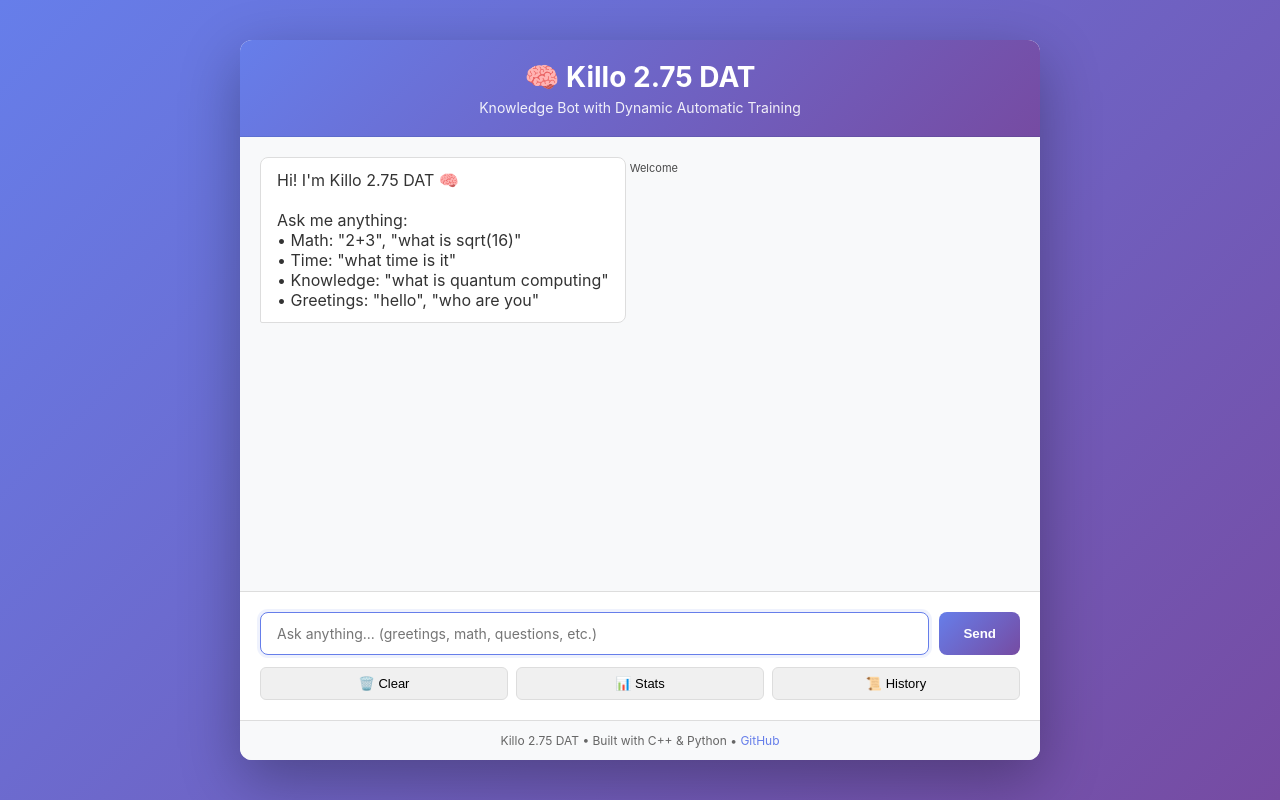
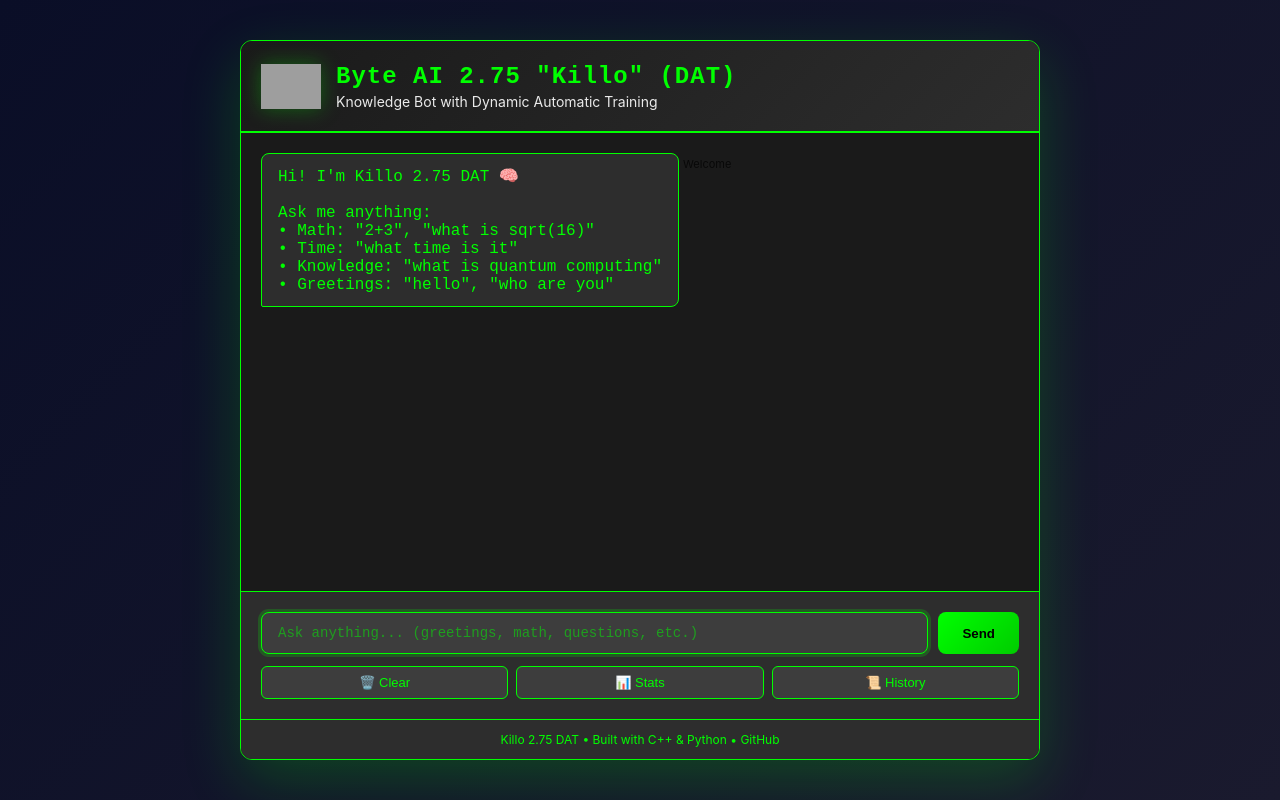
Before and after one commit to RetroGigabyte/Byte_AI, a Python web app: template WEB/templates/index.html in a window 1280 px wide. Run offline with Jinja, Linux system fonts and the light colour scheme; the template is opened without the code that fills it, so the values that code supplies are empty; grey boxes are pictures that could not be loaded.

Commit message:
Integrate Byte logo and dark theme for Killo 2.75 DAT web
- Copy Byte logo to WEB/static/img/logo.png
- Update HTML header to display logo with title
- Dark theme styling:
  * Dark background (#1a1a1a, #2d2d2d)
  * Green accent color (#00ff00) throughout
  * Green borders and glowing effects
  * Monospace font for terminal feel
  * User messages: green background with black text
  * Bot messages: dark background with green text
  * Input field: dark with green border and text
  * Send button: green gradient with black text
  * Control buttons: green hover effects
- Matches the Byte AI Web mockup design

Co-Authored-By: Claude Haiku 4.5 <noreply@anthropic.com>

```diff
--- a/WEB/static/css/style.css
+++ b/WEB/static/css/style.css
@@ -6,7 +6,7 @@
 
 body {
     font-family: -apple-system, BlinkMacSystemFont, 'Segoe UI', Roboto, Oxygen, Ubuntu, Cantarell, sans-serif;
-    background: linear-gradient(135deg, #667eea 0%, #764ba2 100%);
+    background: linear-gradient(135deg, #0a0e27 0%, #1a1a2e 100%);
     height: 100vh;
     display: flex;
     align-items: center;
@@ -18,9 +18,10 @@ body {
     width: 100%;
     max-width: 800px;
     height: 90vh;
-    background: white;
+    background: #1a1a1a;
     border-radius: 12px;
-    box-shadow: 0 20px 60px rgba(0, 0, 0, 0.3);
+    border: 1px solid #00ff00;
+    box-shadow: 0 20px 60px rgba(0, 255, 0, 0.2);
     display: flex;
     flex-direction: column;
     overflow: hidden;
@@ -28,16 +29,39 @@ body {
 
 /* Header */
 .header {
-    background: linear-gradient(135deg, #667eea 0%, #764ba2 100%);
+    background: linear-gradient(135deg, #1a1a1a 0%, #2d2d2d 100%);
     color: white;
-    padding: 20px;
-    text-align: center;
-    border-bottom: 1px solid rgba(0, 0, 0, 0.1);
+    padding: 15px 20px;
+    border-bottom: 2px solid #00ff00;
+}
+
+.header-content {
+    display: flex;
+    align-items: center;
+    gap: 15px;
+    max-width: 800px;
+    margin: 0 auto;
+}
+
+.logo {
+    width: 60px;
+    height: 60px;
+    object-fit: contain;
+    filter: drop-shadow(0 0 10px rgba(0, 255, 0, 0.3));
+}
+
+.header-text {
+    flex: 1;
+    text-align: left;
 }
 
 .header h1 {
-    font-size: 28px;
-    margin-bottom: 5px;
+    font-size: 24px;
+    font-weight: 700;
+    margin-bottom: 3px;
+    color: #00ff00;
+    font-family: 'Courier New', monospace;
+    letter-spacing: 1px;
 }
 
 .header p {
@@ -50,7 +74,7 @@ body {
     flex: 1;
     overflow-y: auto;
     padding: 20px;
-    background: #f8f9fa;
+    background: #1a1a1a;
 }
 
 .messages {
@@ -92,16 +116,18 @@ body {
 }
 
 .message.user .message-content {
-    background: #667eea;
-    color: white;
+    background: #00ff00;
+    color: #000;
     border-bottom-right-radius: 2px;
+    font-weight: 500;
 }
 
 .message.bot .message-content {
-    background: white;
-    color: #333;
-    border: 1px solid #ddd;
+    background: #2d2d2d;
+    color: #00ff00;
+    border: 1px solid #00ff00;
     border-bottom-left-radius: 2px;
+    font-family: 'Courier New', monospace;
 }
 
 .message-source {
@@ -114,8 +140,8 @@ body {
 /* Input Area */
 .input-area {
     padding: 20px;
-    background: white;
-    border-top: 1px solid #ddd;
+    background: #2d2d2d;
+    border-top: 1px solid #00ff00;
 }
 
 .input-group {
@@ -127,23 +153,29 @@ body {
 #queryInput {
     flex: 1;
     padding: 12px 16px;
-    border: 1px solid #ddd;
+    border: 1px solid #00ff00;
+    background: #3d3d3d;
+    color: #00ff00;
     border-radius: 8px;
     font-size: 14px;
-    font-family: inherit;
-    transition: border-color 0.3s;
+    font-family: 'Courier New', monospace;
+    transition: border-color 0.3s, box-shadow 0.3s;
+}
+
+#queryInput::placeholder {
+    color: rgba(0, 255, 0, 0.5);
 }
 
 #queryInput:focus {
     outline: none;
-    border-color: #667eea;
-    box-shadow: 0 0 0 3px rgba(102, 126, 234, 0.1);
+    border-color: #00ff00;
+    box-shadow: 0 0 0 3px rgba(0, 255, 0, 0.2);
 }
 
 .send-btn {
     padding: 12px 24px;
-    background: linear-gradient(135deg, #667eea 0%, #764ba2 100%);
-    color: white;
+    background: linear-gradient(135deg, #00ff00 0%, #00cc00 100%);
+    color: #000;
     border: none;
     border-radius: 8px;
     cursor: pointer;
@@ -168,30 +200,33 @@ body {
 .control-btn {
     flex: 1;
     padding: 8px 12px;
-    background: #f0f0f0;
-    border: 1px solid #ddd;
+    background: #3d3d3d;
+    border: 1px solid #00ff00;
     border-radius: 6px;
+    color: #00ff00;
     cursor: pointer;
     font-size: 13px;
-    transition: background 0.2s;
+    transition: background 0.2s, color 0.2s;
+    font-weight: 500;
 }
 
 .control-btn:hover {
-    background: #e8e8e8;
+    background: #00ff00;
+    color: #000;
 }
 
 /* Footer */
 .footer {
-    background: #f8f9fa;
-    border-top: 1px solid #ddd;
+    background: #2d2d2d;
+    border-top: 1px solid #00ff00;
     padding: 12px;
     text-align: center;
     font-size: 12px;
-    color: #666;
+    color: #00ff00;
 }
 
 .footer a {
-    color: #667eea;
+    color: #00ff00;
     text-decoration: none;
 }
 
--- a/WEB/templates/index.html
+++ b/WEB/templates/index.html
@@ -10,8 +10,13 @@
     <div class="container">
         <!-- Header -->
         <div class="header">
-            <h1>🧠 Killo 2.75 DAT</h1>
-            <p>Knowledge Bot with Dynamic Automatic Training</p>
+            <div class="header-content">
+                <img src="{{ url_for('static', filename='img/logo.png') }}" alt="Byte Logo" class="logo">
+                <div class="header-text">
+                    <h1>Byte AI 2.75 "Killo" (DAT)</h1>
+                    <p>Knowledge Bot with Dynamic Automatic Training</p>
+                </div>
+            </div>
         </div>
 
         <!-- Chat Container -->
```
Also changed, not shown: 1 other file.
